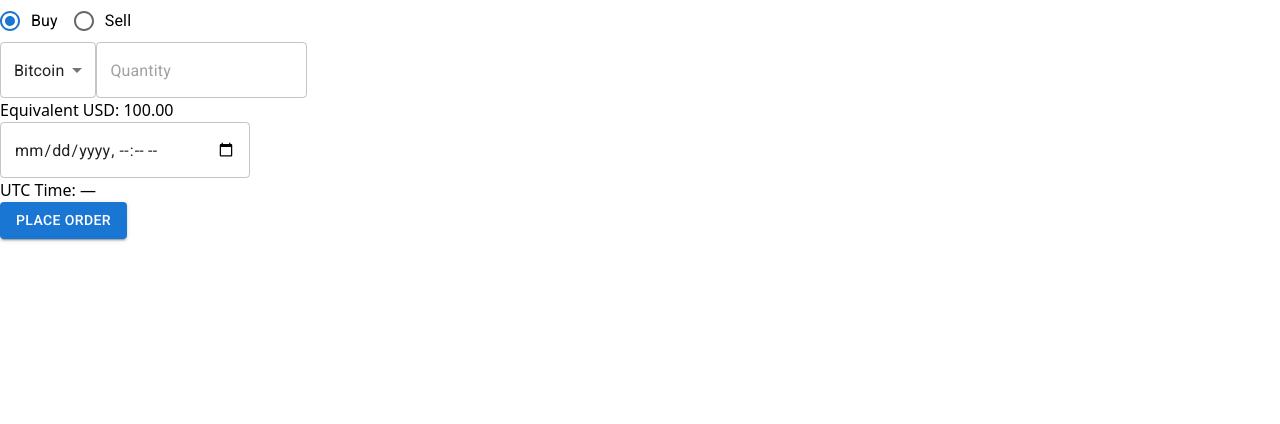
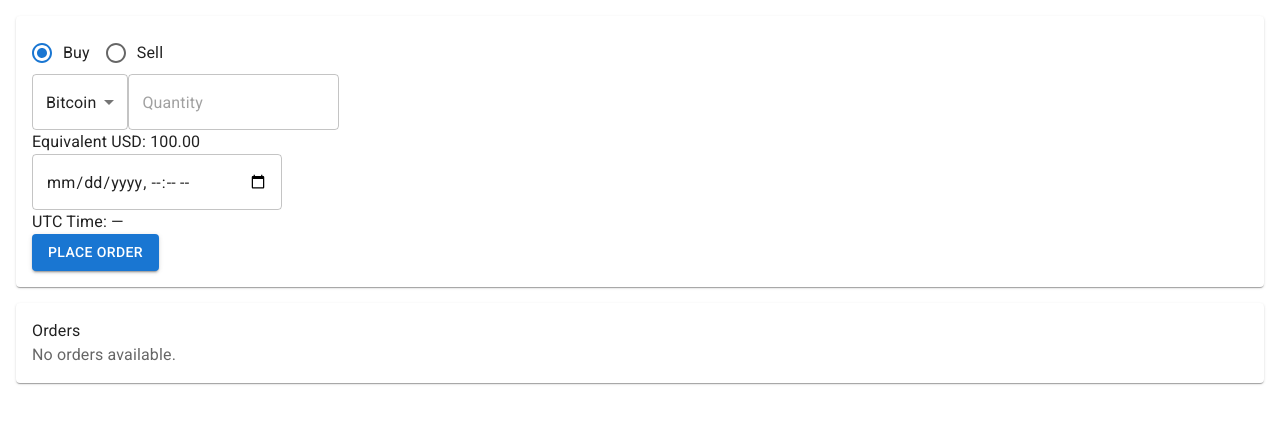
Before and after one commit to damiandelio/react-challenge-ratherlabs, a React (Vite) app: page / in a window 1280 px wide. Shown: the top 424 px of the page. Built offline with nearby package versions, Linux system fonts and the light colour scheme.

Commit message:
adds orderState and OrderList component

```diff
--- a/package.json
+++ b/package.json
@@ -14,6 +14,7 @@
   "dependencies": {
     "@emotion/react": "^11.14.0",
     "@emotion/styled": "^11.14.0",
+    "@mui/icons-material": "^6.4.4",
     "@mui/material": "^6.4.3",
     "dayjs": "^1.11.13",
     "react": "^18.3.1",
--- a/src/components/OrderForm.tsx
+++ b/src/components/OrderForm.tsx
@@ -1,6 +1,7 @@
-import { memo } from 'react';
+import { memo, useCallback } from 'react';
 import { useForm, useController } from 'react-hook-form';
 import {
+  Paper,
   MenuItem,
   Select,
   TextField,
@@ -8,12 +9,14 @@ import {
   Radio,
   RadioGroup,
   Button,
+  Typography,
 } from '@mui/material';
+import { useOrderStore } from '../state/orderState';
 import { convertLocalToUtc, convertUtcToLocal } from '../common/helpers/time';
 import {
   OrderDirection,
-  OrderFormValues,
   Cryptocurrency,
+  type OrderFormValues,
 } from '../common/types';
 
 const CRYPTOCURRENCIES = [
@@ -24,6 +27,9 @@ const CRYPTOCURRENCIES = [
 const usdValue = 100; // TODO: Should be fetched from an API
 
 export const OrderForm = memo(() => {
+  const addOrder = useOrderStore(state => state.addOrder);
+  // const updateOrder = useOrderStore(state => state.updateOrder);
+
   const { control, handleSubmit } = useForm<OrderFormValues>({
     defaultValues: {
       direction: OrderDirection.Buy,
@@ -57,8 +63,21 @@ export const OrderForm = memo(() => {
     rules: { required: true },
   });
 
+  const onSubmit = useCallback(
+    (data: OrderFormValues) => {
+      addOrder({
+        direction: data.direction,
+        cryptocurrency: data.cryptocurrency,
+        quantity: Number(data.quantity),
+        expiration: data.expiration,
+      });
+    },
+    [addOrder],
+  );
+
   return (
-    <form onSubmit={handleSubmit(data => console.log(data))}>
+    <Paper sx={{ p: 2, m: 2 }}>
+      <form onSubmit={handleSubmit(onSubmit)}>
         {/* Order Direction */}
         <RadioGroup row {...directionField}>
           <FormControlLabel
@@ -84,14 +103,18 @@ export const OrderForm = memo(() => {
 
         {/* Quantity */}
         <TextField type="number" {...quantityField} placeholder="Quantity" />
-      <p>Equivalent USD: {usdValue !== null ? usdValue.toFixed(2) : '—'}</p>
+        <Typography>
+          Equivalent USD: {usdValue !== null ? usdValue.toFixed(2) : '—'}
+        </Typography>
 
         {/* Expiration Date */}
         <TextField
           type="datetime-local"
           {...expirationField}
           value={
-          expirationField.value ? convertUtcToLocal(expirationField.value) : ''
+            expirationField.value
+              ? convertUtcToLocal(expirationField.value)
+              : ''
           }
           onChange={e => {
             expirationField.onChange({
@@ -100,12 +123,13 @@ export const OrderForm = memo(() => {
             });
           }}
         />
-      <p>UTC Time: {expirationField.value || '—'}</p>
+        <Typography>UTC Time: {expirationField.value || '—'}</Typography>
 
         {/* Submit Button */}
         <Button type="submit" variant="contained" color="primary">
           Place Order
         </Button>
       </form>
+    </Paper>
   );
 });
--- /dev/null
+++ b/src/components/OrderList.tsx
@@ -0,0 +1,52 @@
+import { memo } from 'react';
+import {
+  Paper,
+  List,
+  ListItem,
+  ListItemText,
+  Typography,
+  IconButton,
+} from '@mui/material';
+import DeleteIcon from '@mui/icons-material/Delete';
+import { useOrderStore } from '../state/orderState';
+
+export const OrderList = memo(() => {
+  const orders = useOrderStore(state => state.orders);
+  const deleteOrder = useOrderStore(state => state.deleteOrder);
+
+  return (
+    <Paper sx={{ p: 2, m: 2 }}>
+      <Typography>Orders</Typography>
+      {orders.length === 0 ? (
+        <Typography color="textSecondary">No orders available.</Typography>
+      ) : (
+        <List>
+          {orders.map(order => (
+            <ListItem
+              key={'order-' + order.id}
+              divider
+              secondaryAction={
+                <IconButton
+                  edge="end"
+                  aria-label="delete"
+                  onClick={() => deleteOrder(order.id)}
+                >
+                  <DeleteIcon />
+                </IconButton>
+              }
+            >
+              <ListItemText
+                primary={
+                  <Typography>
+                    {order.direction} {order.quantity} {order.cryptocurrency}
+                  </Typography>
+                }
+                secondary={`Expires on: ${new Date(order.expiration).toLocaleString()}`}
+              />
+            </ListItem>
+          ))}
+        </List>
+      )}
+    </Paper>
+  );
+});
--- a/src/pages/Home.tsx
+++ b/src/pages/Home.tsx
@@ -1,10 +1,12 @@
 import { memo } from 'react';
 import { OrderForm } from '../components/OrderForm';
+import { OrderList } from '../components/OrderList';
 
 export const Home = memo(() => {
   return (
     <div>
       <OrderForm />
+      <OrderList />
     </div>
   );
 });
--- /dev/null
+++ b/src/state/orderState.ts
@@ -0,0 +1,40 @@
+import { create } from 'zustand';
+import { persist } from 'zustand/middleware';
+import { Order } from '../common/types';
+
+interface OrderState {
+  orders: Order[];
+  addOrder: (order: Omit<Order, 'id'>) => void;
+  updateOrder: (order: Order) => void;
+  deleteOrder: (id: string) => void;
+}
+
+export const useOrderStore = create<OrderState>()(
+  persist(
+    set => ({
+      orders: [],
+
+      addOrder: order => {
+        const newOrder: Order = { ...order, id: crypto.randomUUID() };
+        set(state => ({ orders: [...state.orders, newOrder] }));
+      },
+
+      updateOrder: updatedOrder => {
+        set(state => ({
+          orders: state.orders.map(order =>
+            order.id === updatedOrder.id ? updatedOrder : order,
+          ),
+        }));
+      },
+
+      deleteOrder: id => {
+        set(state => ({
+          orders: state.orders.filter(order => order.id !== id),
+        }));
+      },
+    }),
+    {
+      name: 'orders-storage', // localStorage key name
+    },
+  ),
+);
```
Also changed, not shown: 1 other file (tests, documents, lock files or other folders). Lines whose indentation alone changed are shown as unchanged.
